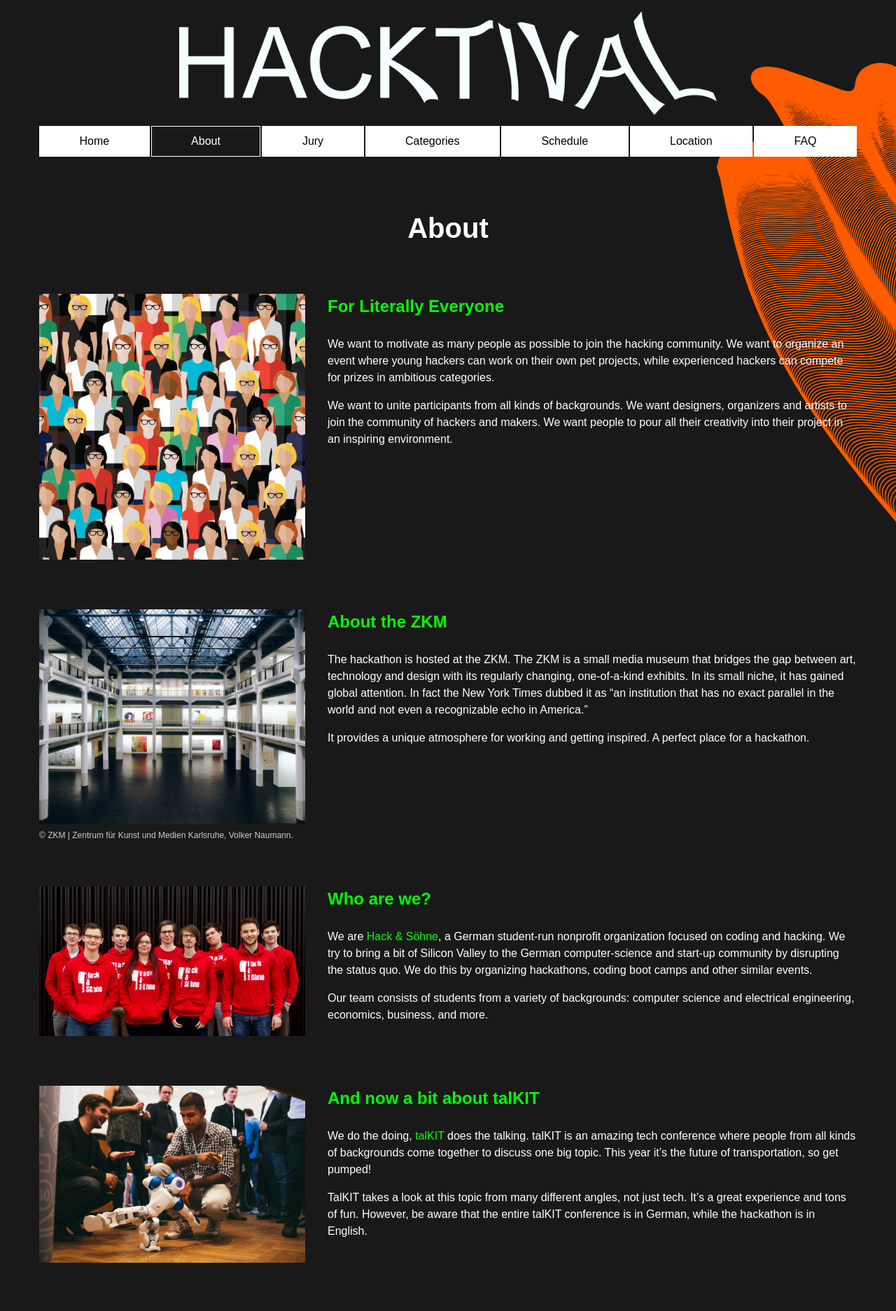
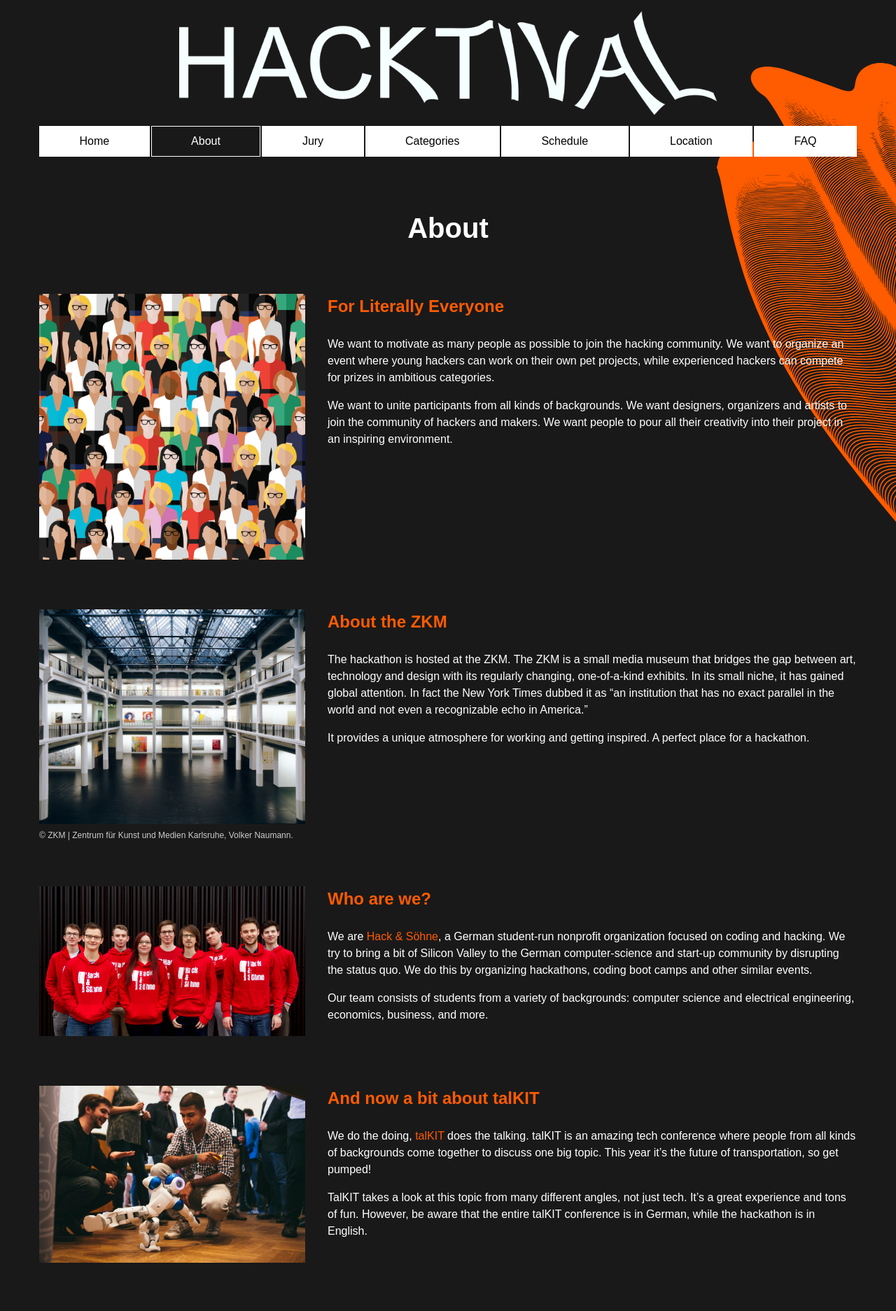
Before and after one commit to hackundsoehne/htv-jekyll, a Jekyll site: the page built from about.html, in a window 1280 px wide. Shown: the top 1874 px of the page at 70% size. Built offline with Jekyll 4.4.1, drawn with Linux system fonts in a browser that asks for light colours.

Commit message:
Fix the about pages color to match the bg image

```diff
--- a/about.html
+++ b/about.html
@@ -1,7 +1,7 @@
 ---
 layout: normal
 title: About
-color: "#00ff00"
+color: "#ff5b00"
 bg_url: "/assets/images/shapes/Form1_orange_transparent.svg"
 bg_position: "80vw 10vh"
 ---
```
